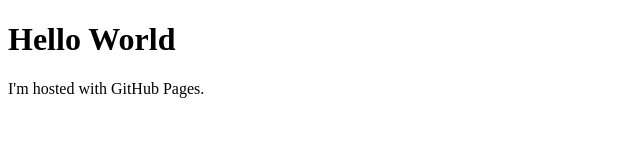
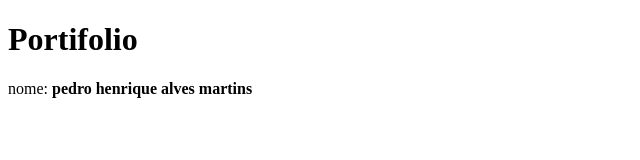
Before and after one commit to devalves02/portifolio_web, a plain HTML site: page index.html in a window 1280 px wide. Shown: the whole page, without its empty margins (0-640 px from the left). Drawn offline with Linux system fonts and the light colour scheme.

Commit message:
titulo portifolio e paragrafo com nome completo adicionado

```diff
--- a/index.html
+++ b/index.html
@@ -1,7 +1,7 @@
 <!DOCTYPE html>
 <html>
 <body>
-<h1>Hello World</h1>
-<p>I'm hosted with GitHub Pages.</p>
+<h1>Portifolio</h1>
+<p>nome: <strong>pedro henrique alves martins</strong> </p>
 </body>
 </html>
```
